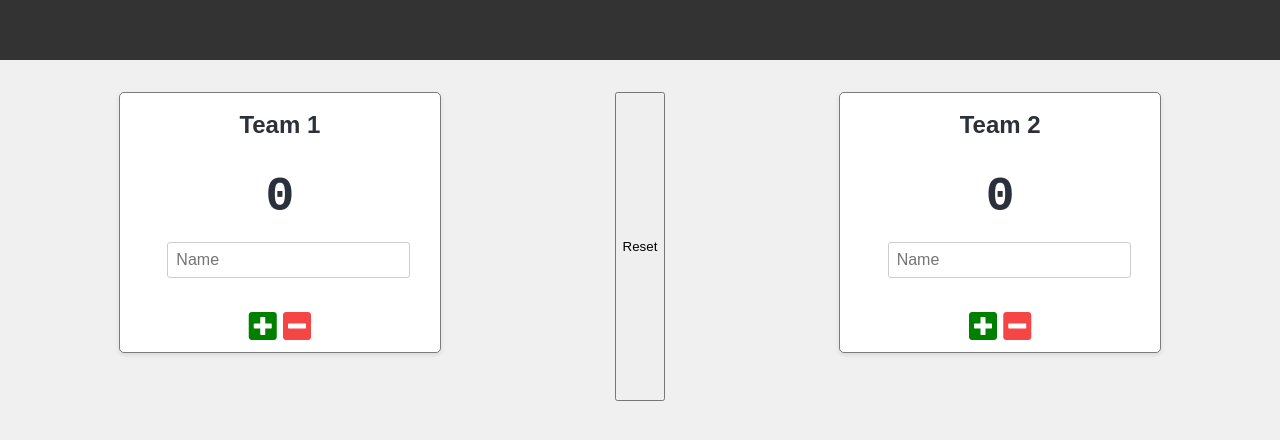
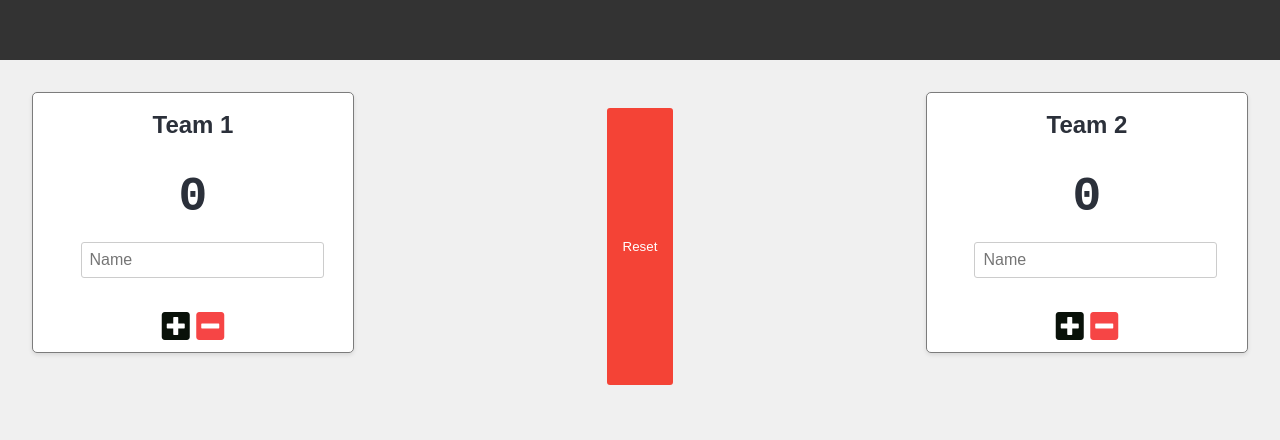
Before and after one commit to Musshafen/Scoreboard, a website built with Vite: page index.html in a window 1280 px wide. Shown: the part 68-508 px from the top of the page. Built offline with nearby package versions, Linux system fonts and the light colour scheme.

Commit message:
Added CSS to button

```diff
--- a/src/style.css
+++ b/src/style.css
@@ -59,6 +59,22 @@ section h3 {
   font-size: 3rem;
 }
 
+.reset-button {
+  display: block;
+  margin: 1rem auto;
+  padding: 0.5rem 1rem;
+  background-color: #f44336;
+  color: white;
+  border: none;
+  border-radius: 3px;
+  cursor: pointer;
+  transition: background-color 0.3s ease-in-out, color 0.3s ease-in-out;
+}
+
+.reset-button:hover {
+  background-color: #d32f2f;
+}
+
 fieldset {
   padding-left: 0;
   padding-right: 0;
@@ -74,7 +90,7 @@ fieldset i {
 }
 
 fieldset i.add {
-  color: green;
+  color: rgb(9, 17, 9);
 }
 
 fieldset i.subtract {
```
